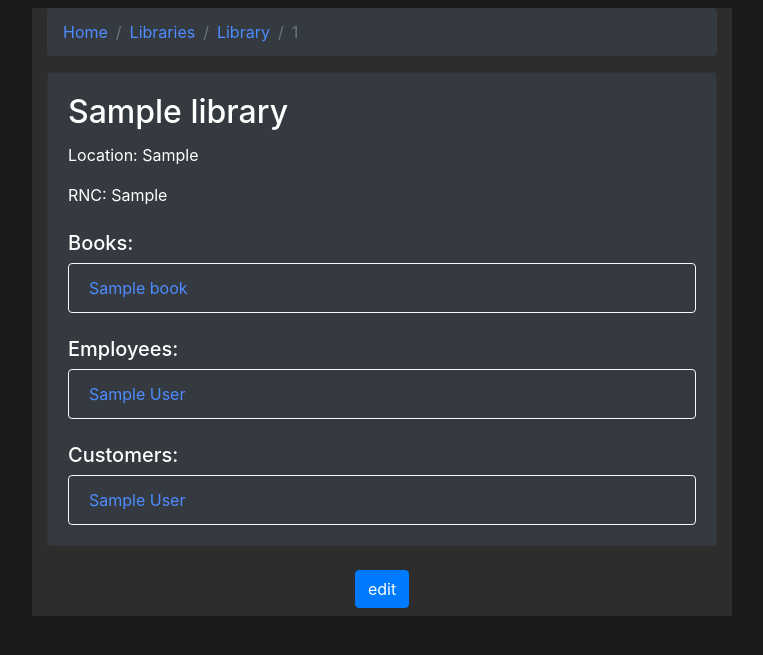
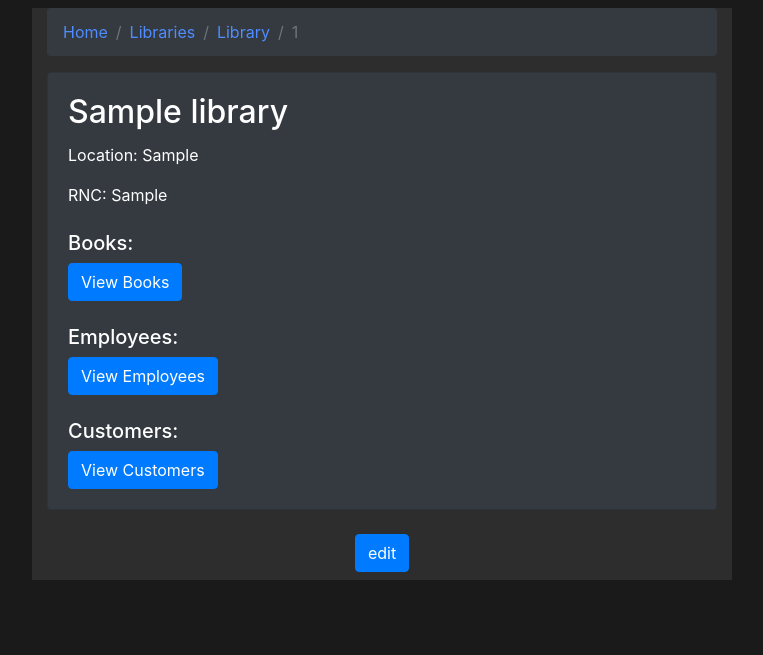
Before and after one commit to DarwinLF/PythonPractice, a Django app: page /libraries/library/1/ in a window 1280 px wide. Shown: the top 655 px of the page, without its empty margins (258-1021 px from the left). Run offline with Django 3.2, Linux system fonts and the light colour scheme; tables that the repository leaves empty hold one stand-in row (values such as "Sample post"); some libraries are stand-ins or nearby versions.

Commit message:
adding button in library detail to go to (books, employees, customers) of that library

```diff
--- a/libraries/templates/library/library_detail.html
+++ b/libraries/templates/library/library_detail.html
@@ -3,22 +3,13 @@
 {% block extra_fields %}
     <p class="card-text">Location: {{ model.location }}</p>
     <p class="card-text">RNC: {{ model.rnc }}</p>
+
     <h5 class="card-subtitle mb-2 mt-4">Books:</h5>
-    <ul class="list-group bg-dark border-light">
-        {% for item in model.books.all %}
-            <a class="list-group-item list-group-item-action bg-dark border-light link-custom-color" href="{% url 'libraries:book_detail' item.id %}">{{item}}</a>
-        {% endfor %}
-    </ul>
+    <a href="{% url 'libraries:library_books' library_id=model.id %}" class="btn btn-primary">View Books</a>
+
     <h5 class="card-subtitle mb-2 mt-4">Employees:</h5>
-    <ul class="list-group bg-dark border-light">
-        {% for item in model.employees.all %}
-            <a class="list-group-item list-group-item-action bg-dark border-light link-custom-color" href="{% url 'persons:employee_detail' item.id %}">{{item}}</a>
-        {% endfor %}
-    </ul>
+    <a href="{% url 'libraries:library_employees' library_id=model.id %}" class="btn btn-primary">View Employees</a>
+
     <h5 class="card-subtitle mb-2 mt-4">Customers:</h5>
-    <ul class="list-group bg-dark border-light">
-        {% for item in model.customers.all %}
-            <a class="list-group-item list-group-item-action bg-dark border-light link-custom-color" href="{% url 'persons:customer_detail' item.id %}">{{item}}</a>
-        {% endfor %}
-    </ul>
+    <a href="{% url 'libraries:library_customers' library_id=model.id %}" class="btn btn-primary">View Customers</a>
 {% endblock %}
--- a/libraries/urls.py
+++ b/libraries/urls.py
@@ -1,17 +1,25 @@
 from django.urls import path
 
 from .views import libraries_views, library_views, book_views, rent_views, ajax_views
+from persons.views import employee_views, customer_views
 
 app_name = 'libraries'
 urlpatterns = [
      path('', libraries_views.LibrariesLinks, name='libraries_index'),
-     path('library/', library_views.IndexView.as_view(), name='library_index'),
+     path('library/', library_views.IndexView.as_view(),
+          name='library_index'),
      path('library/createLibrary/', library_views.CreateView.as_view(),
           name='library_create'),
      path('library/<int:pk>/', library_views.DetailView.as_view(),
           name='library_detail'),
-     path('library/<int:pk>/updateLibrary', library_views.UpdateView.as_view(),
-          name='library_update'),
+     path('library/<int:pk>/updateLibrary',
+          library_views.UpdateView.as_view(), name='library_update'),
+     path('library/<int:library_id>/book/', book_views.IndexView.as_view(),
+          name='library_books'),
+     path('library/<int:library_id>/employee/',
+          employee_views.IndexView.as_view(), name='library_employees'),
+     path('library/<int:library_id>/customer/',
+          customer_views.IndexView.as_view(), name='library_customers'),
      path('book/', book_views.IndexView.as_view(), name='book_index'),
      path('book/createBook/', book_views.CreateView.as_view(),
           name='book_create'),
```
Also changed, not shown: libraries/templates/book/book_index.html (+26 -0 lines), libraries/views/book_views.py (+6 -3 lines), persons/views/customer_views.py (+6 -1 lines), persons/views/employee_views.py (+6 -1 lines), templates/main/index.html (+0 -21 lines).
